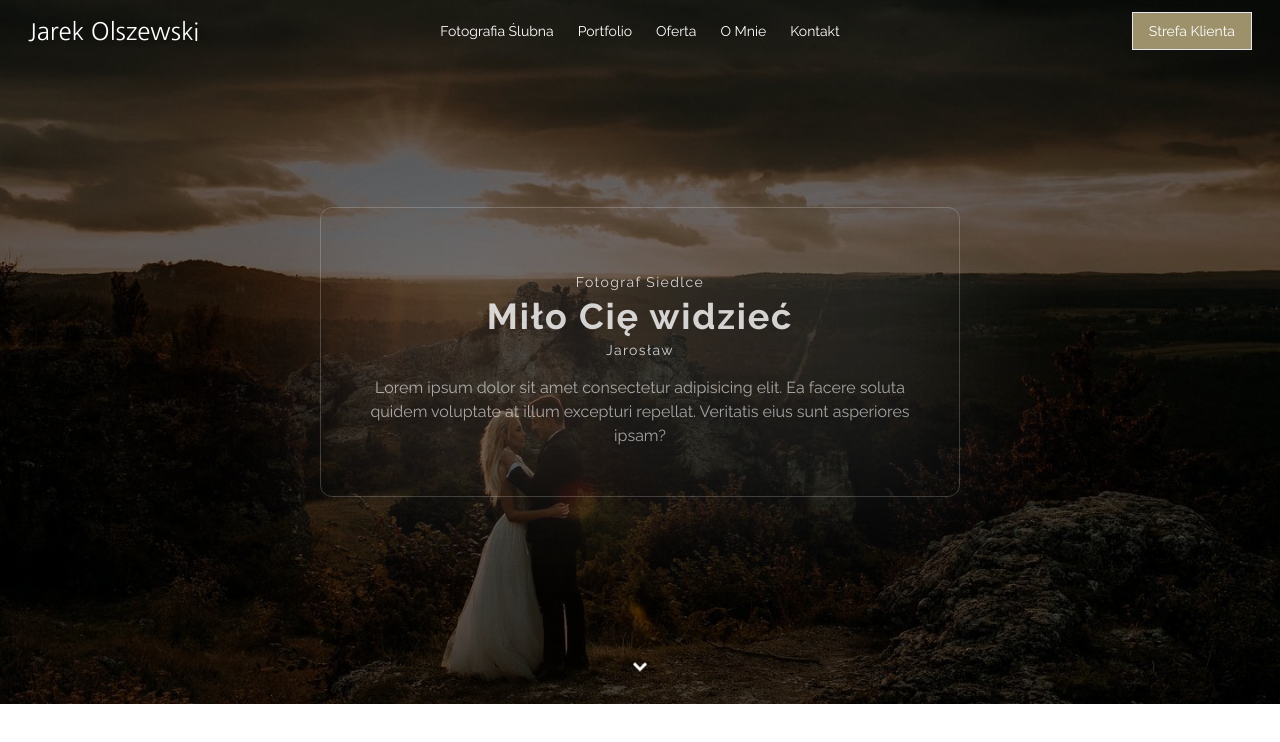
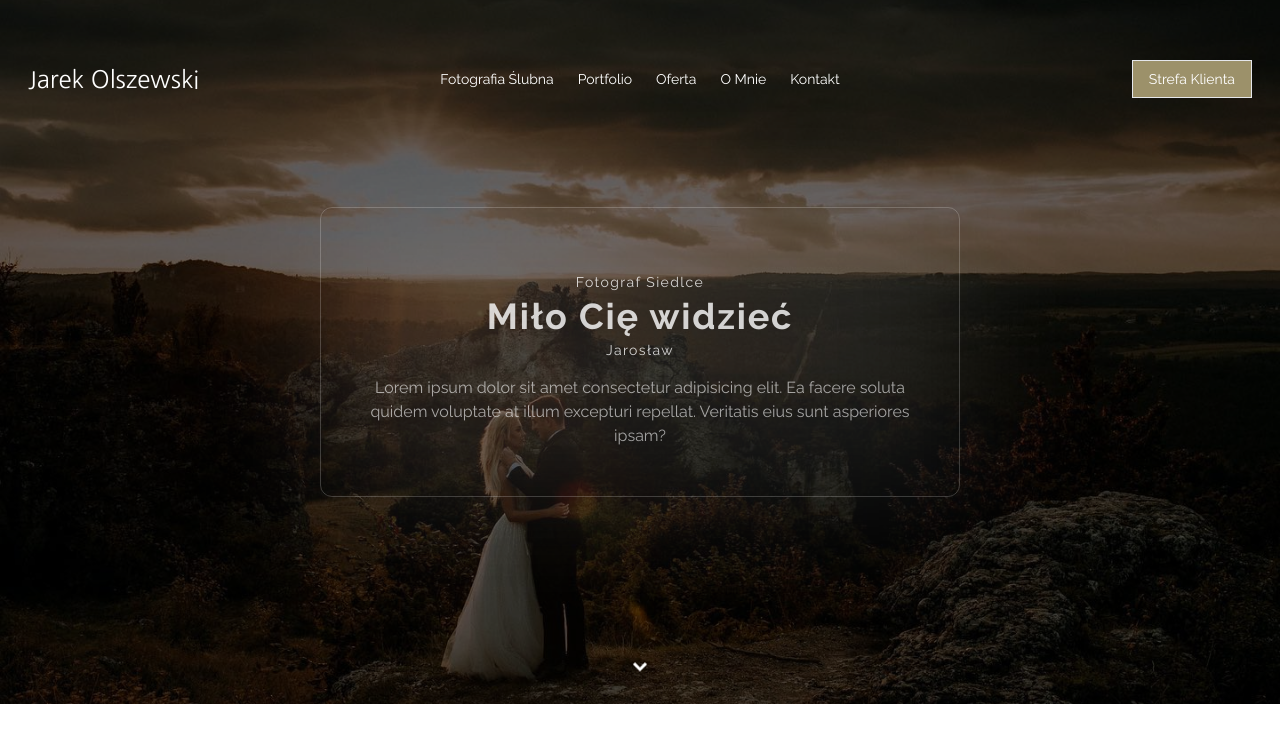
Before and after one commit to Nawija/fot, a Next.js app: page / in a window 1280 px wide. Shown: the top 742 px of the page. Built offline with nearby package versions, Linux system fonts and the light colour scheme; a web font is replaced by a local one.

Commit message:
Update Header.tsx

```diff
--- a/src/components/header/Header.tsx
+++ b/src/components/header/Header.tsx
@@ -35,8 +35,8 @@ export default function Header() {
 
   return (
     <header
-      className={`${raleway.className} fixed top-0 z-[999] w-full text-white transition-colors duration-300 ${
-        showMenu || isScrolled ? "bg-black/80 backdrop-blur-md" : ""
+      className={`${raleway.className} fixed top-0 z-[999] w-full text-white transition-all duration-500 py-4 lg:py-12 ${
+        showMenu || isScrolled ? "bg-black/60 backdrop-blur-xl py-0 lg:py-1" : ""
       }`}
     >
       <div className="z-50 mx-auto flex max-w-screen-2xl items-center justify-between px-7 py-3">
```
